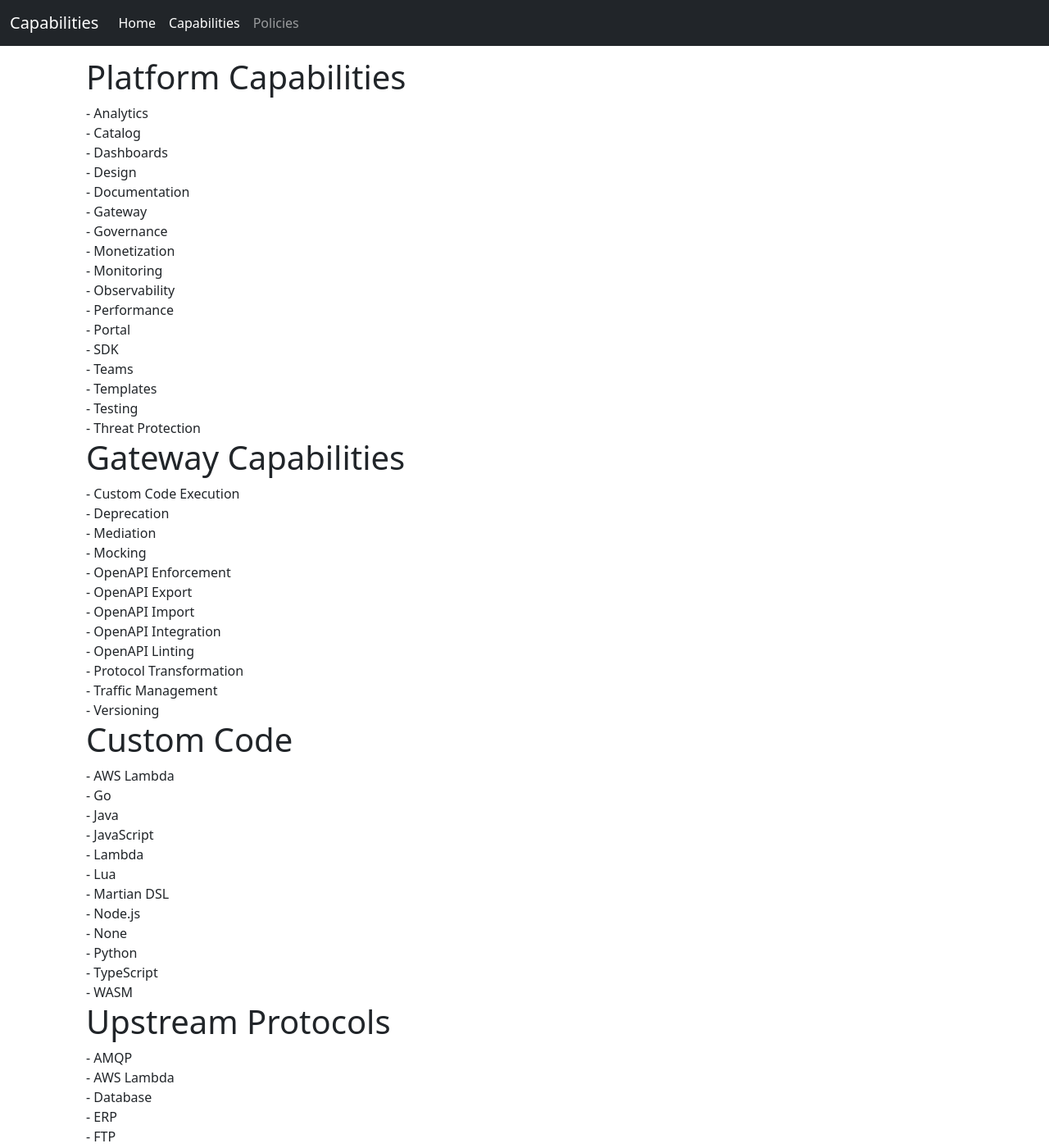
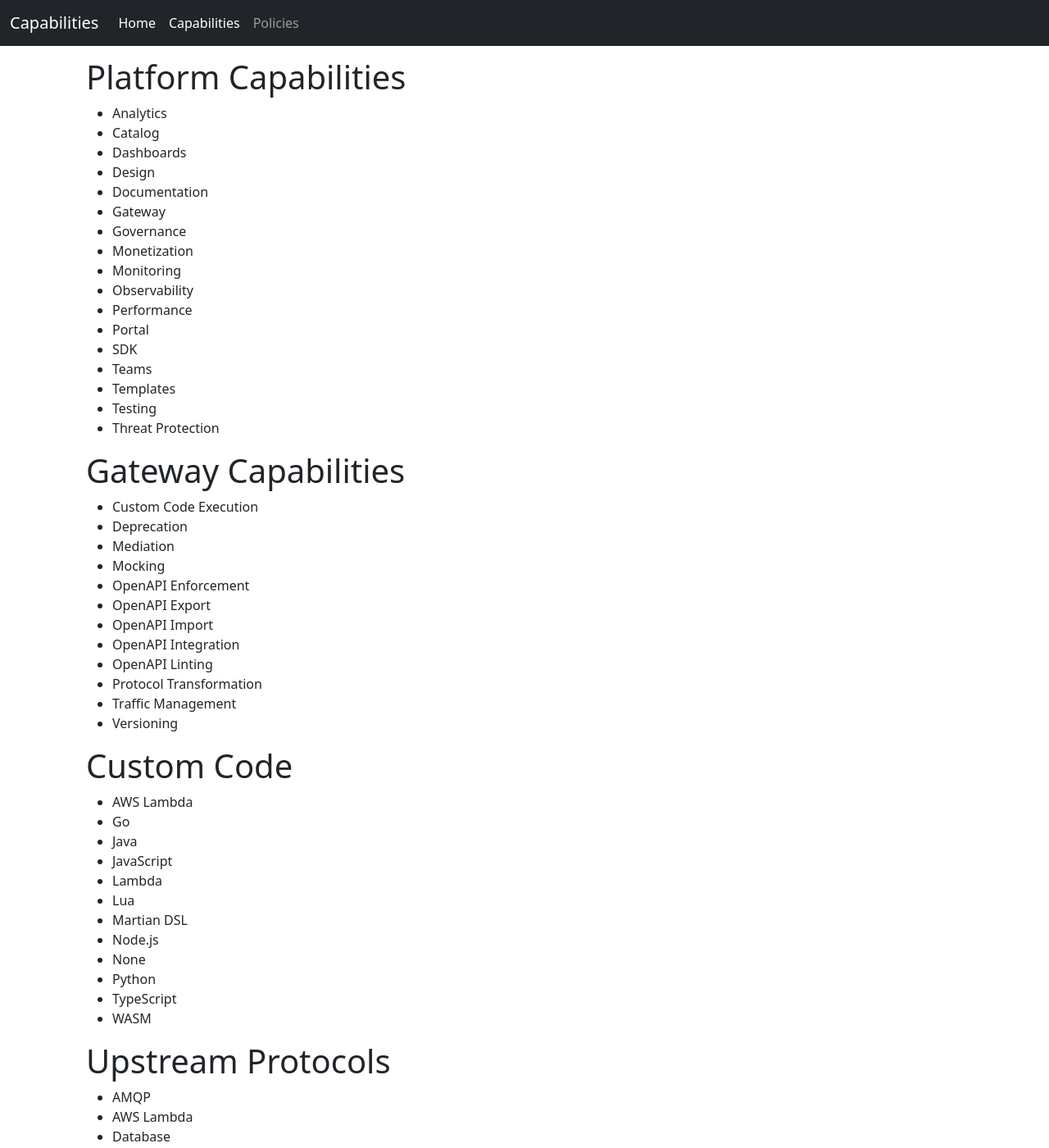
Before and after one commit to postman-open-technologies/gateways, a Jekyll site: the page built from capabilities/index.html, in a window 1280 px wide and 1400 px high. Shown: the whole window at 82% size. Built offline with Jekyll 4.4.1, drawn with Linux system fonts in a browser that asks for light colours; some of the changed text lies outside the part shown.

Commit message:
add bullets

```diff
--- a/capabilities/index.html
+++ b/capabilities/index.html
@@ -19,19 +19,21 @@ title: Capabilities
 				{% endfor %}
 			{% endfor %}
 			{% assign capabilities = capabilities | split: "," | sort %}
+			<ul>
 			{% for capability in capabilities %}
 				{% if capability != '' %}
-					- {{ capability }}<br>
+					<li>{{ capability }}</li>
 				{% endif %}
 			{% endfor %}
+			</ul>
 
 			<h1>Gateway Capabilities</h1>
+			<ul>
 			{% assign gateways = site.data.gateways | sort %}
 			{% assign capabilities = '' %}
 			{% for gateway in gateways %}
 				<!--<p><strong>{{ gateway[1].properties.name }}</strong></p>-->
 				{% for capability in gateway[1].properties.gatewayCapabilities %}
-					<!-- {{ capability }}<br> -->
 					{% if capabilities contains capability %}
 					{% else %}
 						{% assign capabilities = capabilities | append: ',' | append: capability %}
@@ -41,17 +43,17 @@ title: Capabilities
 			{% assign capabilities = capabilities | split: "," | sort %}
 			{% for capability in capabilities %}
 				{% if capability != '' %}
-					- {{ capability }}<br>
+					<li>{{ capability }}</li>
 				{% endif %}
 			{% endfor %}
-
+			</ul>
 			<h1>Custom Code</h1>
+			<ul>
 			{% assign gateways = site.data.gateways | sort %}
 			{% assign capabilities = '' %}
 			{% for gateway in gateways %}
 				<!--<p><strong>{{ gateway[1].properties.name }}</strong></p>-->
 				{% for capability in gateway[1].properties.customCodeSupport %}
-					<!-- {{ capability }}<br> -->
 					{% if capabilities contains capability %}
 					{% else %}
 						{% assign capabilities = capabilities | append: ',' | append: capability %}
@@ -61,17 +63,17 @@ title: Capabilities
 			{% assign capabilities = capabilities | split: "," | sort %}
 			{% for capability in capabilities %}
 				{% if capability != '' %}
-					- {{ capability }}<br>
+					<li>{{ capability }}</li>
 				{% endif %}
 			{% endfor %}
-
+			</ul>
 			<h1>Upstream Protocols</h1>
+			<ul>
 			{% assign gateways = site.data.gateways | sort %}
 			{% assign capabilities = '' %}
 			{% for gateway in gateways %}
 				<!--<p><strong>{{ gateway[1].properties.name }}</strong></p>-->
 				{% for capability in gateway[1].properties.upstreamProtocols %}
-					<!-- {{ capability }}<br> -->
 					{% if capabilities contains capability %}
 					{% else %}
 						{% assign capabilities = capabilities | append: ',' | append: capability %}
@@ -81,17 +83,17 @@ title: Capabilities
 			{% assign capabilities = capabilities | split: "," | sort %}
 			{% for capability in capabilities %}
 				{% if capability != '' %}
-					- {{ capability }}<br>
+					<li>{{ capability }}</li>
 				{% endif %}
 			{% endfor %}
-
+			</ul>
 			<h1>Downstream Protocols</h1>
+			<ul>
 			{% assign gateways = site.data.gateways | sort %}
 			{% assign capabilities = '' %}
 			{% for gateway in gateways %}
 				<!--<p><strong>{{ gateway[1].properties.name }}</strong></p>-->
 				{% for capability in gateway[1].properties.downstreamProtocols %}
-					<!-- {{ capability }}<br> -->
 					{% if capabilities contains capability %}
 					{% else %}
 						{% assign capabilities = capabilities | append: ',' | append: capability %}
@@ -101,17 +103,17 @@ title: Capabilities
 			{% assign capabilities = capabilities | split: "," | sort %}
 			{% for capability in capabilities %}
 				{% if capability != '' %}
-					- {{ capability }}<br>
+					<li>{{ capability }}</li>
 				{% endif %}
 			{% endfor %}
-
+			</ul>
 			<h1>Delivery Models</h1>
+			<ul>
 			{% assign gateways = site.data.gateways | sort %}
 			{% assign capabilities = '' %}
 			{% for gateway in gateways %}
 				<!--<p><strong>{{ gateway[1].properties.name }}</strong></p>-->
 				{% for capability in gateway[1].properties.deliveryModels %}
-					<!-- {{ capability }}<br> -->
 					{% if capabilities contains capability %}
 					{% else %}
 						{% assign capabilities = capabilities | append: ',' | append: capability %}
@@ -121,9 +123,10 @@ title: Capabilities
 			{% assign capabilities = capabilities | split: "," | sort %}
 			{% for capability in capabilities %}
 				{% if capability != '' %}
-					- {{ capability }}<br>
+					<li>{{ capability }}</li>
 				{% endif %}
 			{% endfor %}
+			</ul>
 		</div>
 	</div>
 	<div class="col-2"></div>
```
Also changed, not shown: policies/index.html (+12 -7 lines).
